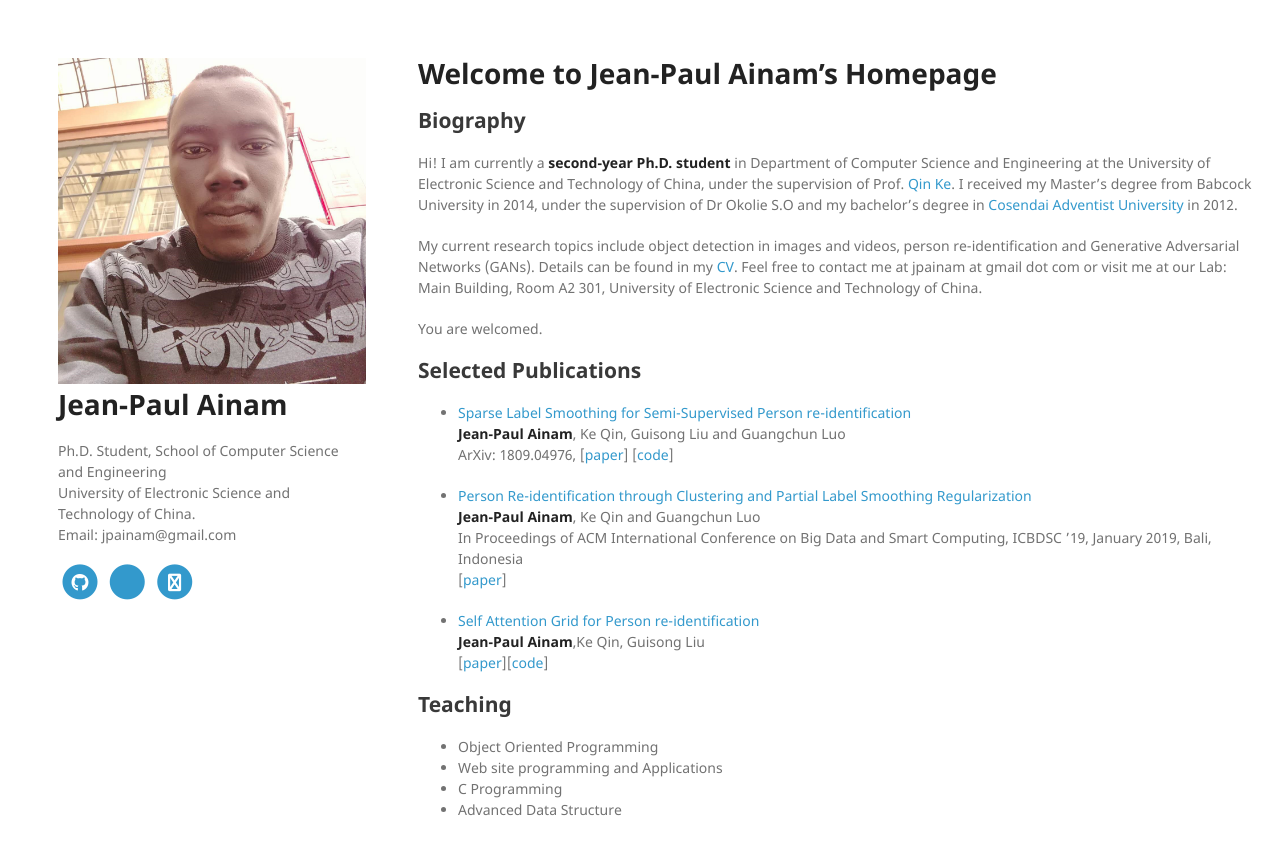
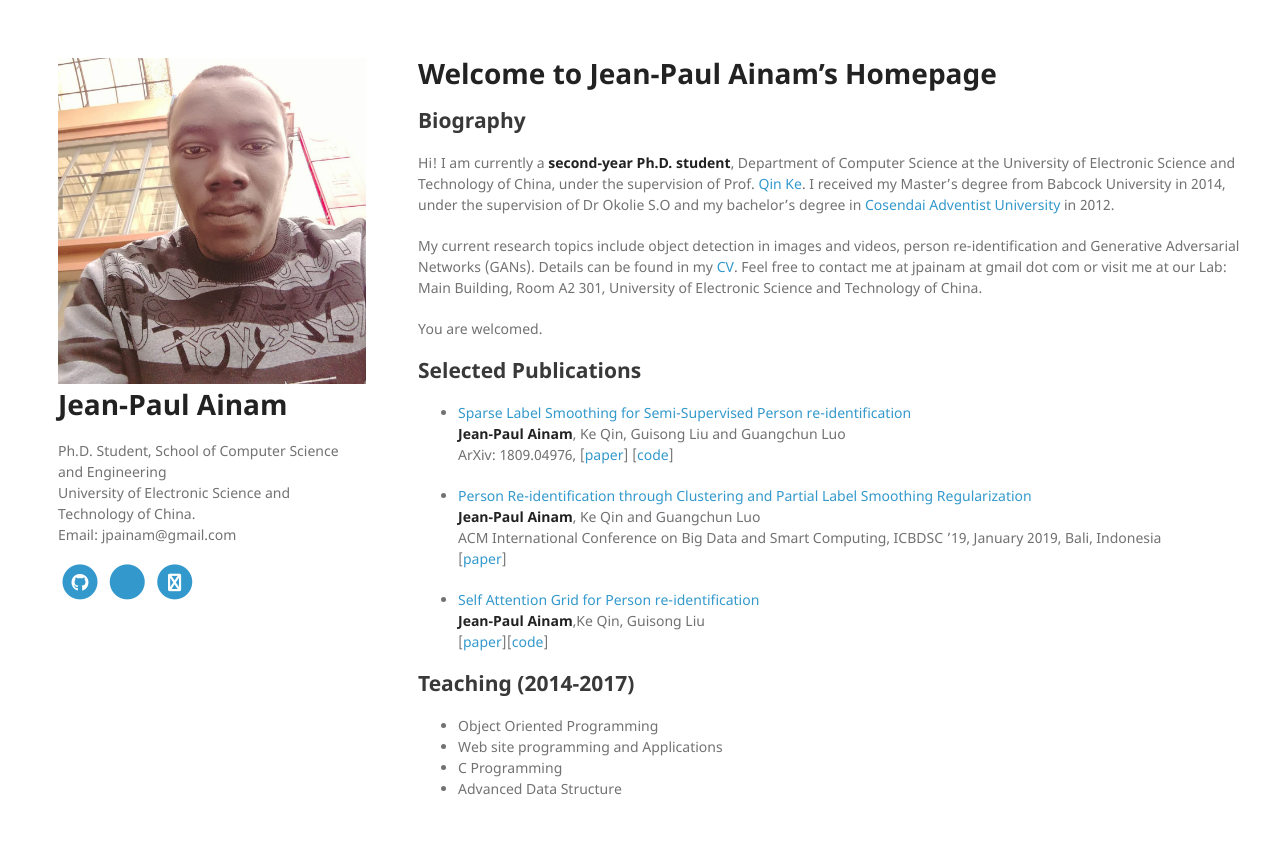
Before and after one commit to ornela1998/ornela1998.github.io, a Jekyll site: the page built from index.md, in a window 1280 px wide and 1274 px high. Shown: the top 849 px of the window. Built offline with Jekyll 4.4.1, drawn with Linux system fonts in a browser that asks for light colours; nearby versions of some CDN libraries; our own code applies the rules of GitHub Pages for plain Markdown files; a style sheet for code colours, icons or effects is not loaded; grey boxes are pictures that could not be loaded.

Commit message:
Personal Page

```diff
--- a/index.md
+++ b/index.md
@@ -2,7 +2,7 @@
 
 ## Biography
 
-Hi! I am currently a **second-year Ph.D. student** in Department of Computer Science and Engineering at the University of Electronic Science and Technology of China, under the supervision of Prof. <a href="https://scholar.google.com/citations?user=YevGUDgAAAAJ&hl=en" target="_blank">Qin Ke</a>. I received my Master’s degree from Babcock University in 2014, under the supervision of Dr Okolie S.O and my bachelor’s degree in <a href="https//:www.uacosendai-edu.net" target="_blank">Cosendai Adventist University</a> in 2012.
+Hi! I am currently a **second-year Ph.D. student**, Department of Computer Science at the University of Electronic Science and Technology of China, under the supervision of Prof. <a href="https://scholar.google.com/citations?user=YevGUDgAAAAJ&hl=en" target="_blank">Qin Ke</a>. I received my Master’s degree from Babcock University in 2014, under the supervision of Dr Okolie S.O and my bachelor’s degree in <a href="https//:www.uacosendai-edu.net" target="_blank">Cosendai Adventist University</a> in 2012.
 
 My current research topics include object detection in images and videos, person re-identification and Generative Adversarial Networks (GANs).
 Details can be found in my [CV](https://jpainam.github.io/cv.pdf). Feel free to contact me at jpainam at gmail dot com or visit me at our Lab: Main Building, Room A2 301, University of Electronic Science and Technology of China.
@@ -13,11 +13,11 @@ You are welcomed.
 
 * <a href="https://jpainam.github.io/papers/SLSR_2018.pdf">Sparse Label Smoothing for Semi-Supervised Person re-identification</a><br> **Jean-Paul Ainam**, Ke Qin, Guisong Liu and Guangchun Luo<br> ArXiv: 1809.04976, [[paper](https://arxiv.org/abs/1809.04976)] [[code](https://github.com/jpainam/SLS_ReID)]
 
-* <a href="https://jpainam.github.io/papers/PLSR_2018.pdf">Person Re-identification through Clustering and Partial Label Smoothing Regularization</a><br> **Jean-Paul Ainam**, Ke Qin and Guangchun Luo<br> In Proceedings of ACM International Conference on Big Data and Smart Computing, ICBDSC ’19, January 2019, Bali, Indonesia<br/>[[paper](https://jpainam.github.io/papers/PLSR_2018.pdf)]
+* <a href="https://jpainam.github.io/papers/PLSR_2018.pdf">Person Re-identification through Clustering and Partial Label Smoothing Regularization</a><br> **Jean-Paul Ainam**, Ke Qin and Guangchun Luo<br>ACM International Conference on Big Data and Smart Computing, ICBDSC ’19, January 2019, Bali, Indonesia<br/>[[paper](https://jpainam.github.io/papers/PLSR_2018.pdf)]
 
 * <a href="#">Self Attention Grid for Person re-identification</a><br> **Jean-Paul Ainam**,Ke Qin, Guisong Liu<br>[[paper](https://jpainam.github.io/papers/SAG_2018.pdf)][[code](https://github.com/jpainam/self_attention_grid)]
 
-## Teaching
+## Teaching (2014-2017)
 * Object Oriented Programming
 * Web site programming and Applications
 * C Programming
```
